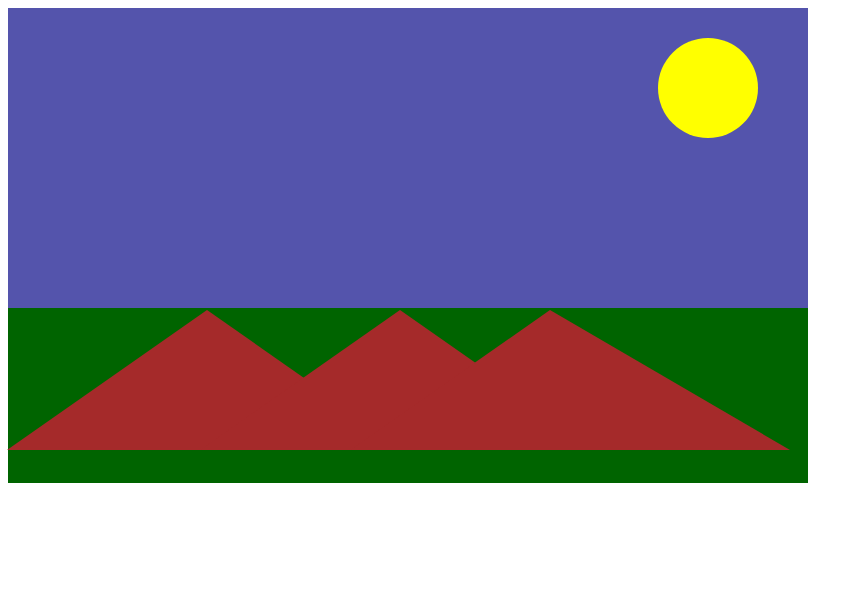
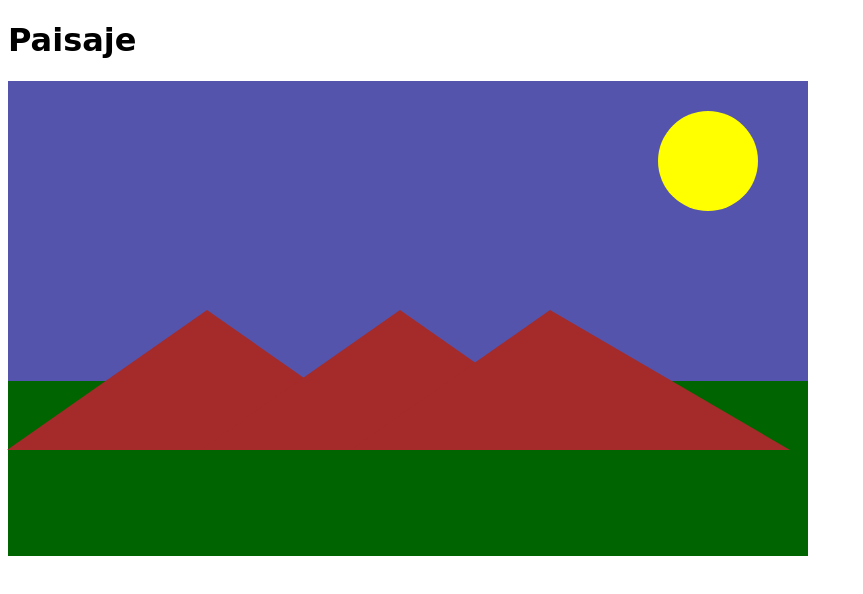
Before and after one commit to aperezalbert/ejemplo-paisaje, a plain HTML site: page index.html in a window 1280 px wide. Shown: the whole page, without its empty margins (0-863 px from the left). Drawn offline with Linux system fonts and the light colour scheme.

Commit message:
cambiamos fuente en body

```diff
--- a/index.html
+++ b/index.html
@@ -7,6 +7,7 @@
     <link rel="stylesheet" href="styles.css">
 </head>
 <body>
+  <h1>Paisaje</h1>
    <div class="paisaje">
     <div class="sol"></div>
     <div class="montaña1"></div>
--- a/styles.css
+++ b/styles.css
@@ -1,3 +1,6 @@
+body {
+    font-family: cursive ;
+}
 .paisaje{
     background-color: rgb(84, 84, 172);
     width: 800px;
```
